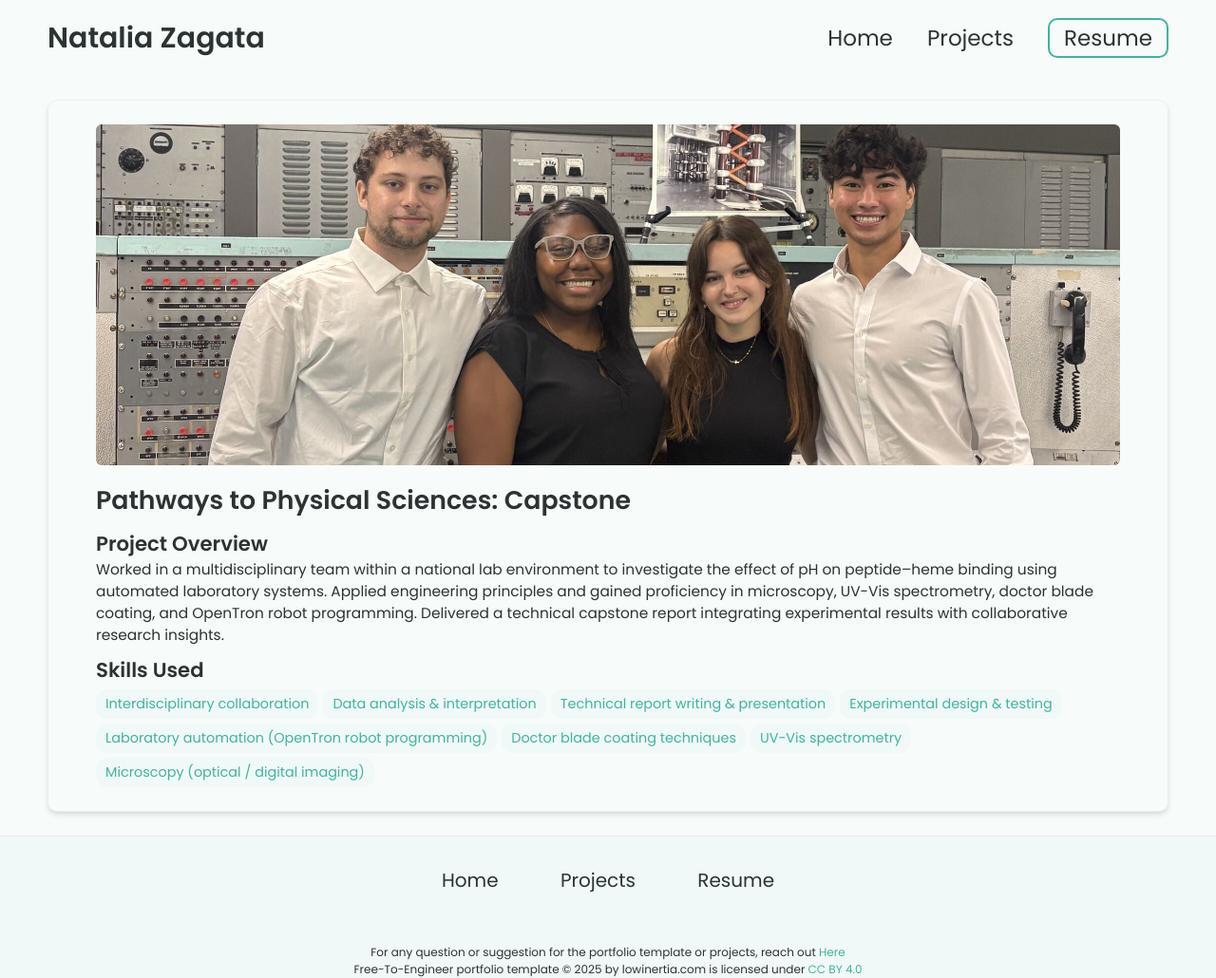
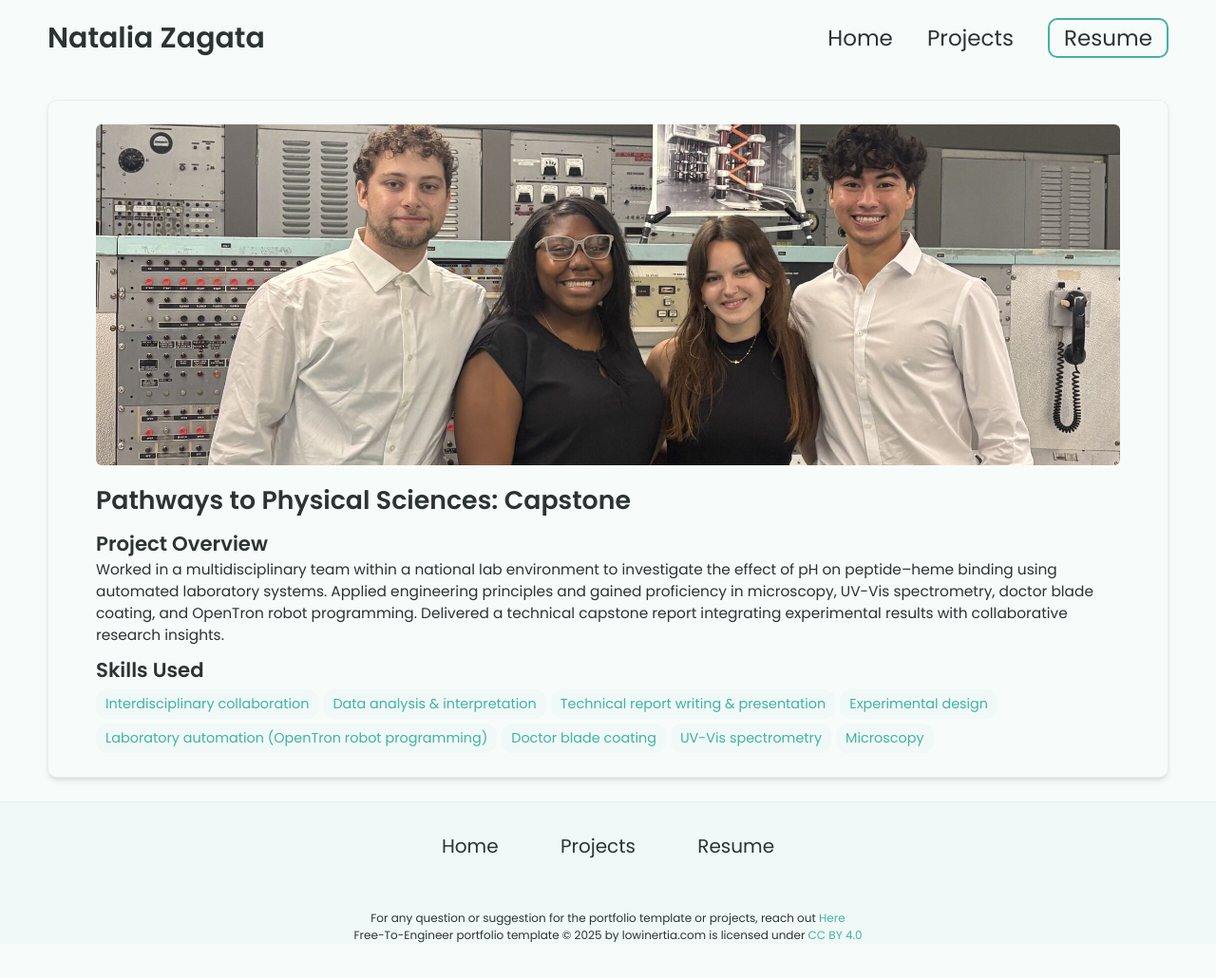
Before and after one commit to nataliazagata/nataliazagata.github.io, a Jekyll site: the page built from _projects/4argonne/index.md, in a window 1280 px wide. Shown: the whole page at 95% size. Built offline with Jekyll 4.4.1, drawn with Linux system fonts in a browser that asks for light colours; after the commit the page ends 994 px from its top, so only the background shows below that.

Commit message:
Update index.md

```diff
--- a/_projects/4argonne/index.md
+++ b/_projects/4argonne/index.md
@@ -7,11 +7,12 @@ skills:
   - Interdisciplinary collaboration
   - Data analysis & interpretation
   - Technical report writing & presentation
-  - Experimental design & testing
+  - Experimental design
   - Laboratory automation (OpenTron robot programming)
-  - Doctor blade coating techniques
+  - Doctor blade coating
   - UV-Vis spectrometry
-  - Microscopy (optical / digital imaging)
+  - Microscopy
 
 main-image: /argonne.jpg
+
 ---
```
